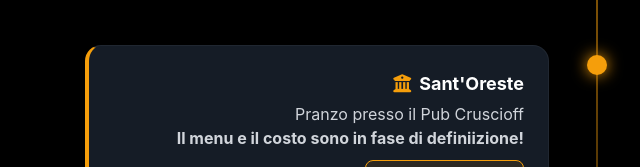
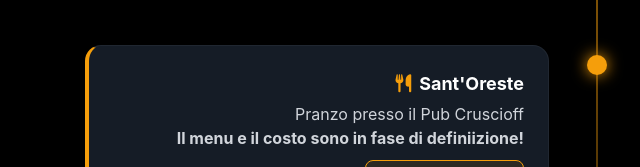
Before and after one commit to sergioanello-del/Free_Bikers_Roma_15_marzo, a plain HTML site: page index.html in a window 1280 px wide. Shown: the part 2416-2583 px from the top of the page, 43-683 px from the left. Drawn offline with nearby package versions, Linux system fonts and the light colour scheme; no server answers.

Commit message:
Add files via upload

```diff
--- a/index.html
+++ b/index.html
@@ -637,7 +637,7 @@
                     <div class="timeline-dot"></div>
                     <div class="pl-12 md:pl-0 md:w-1/2 md:pr-12 md:text-right mb-4 md:mb-0 order-2 md:order-1">
                         <div class="moto-card p-6 rounded-2xl">
-                            <h4 class="text-white font-bold text-lg mb-1"><i class="fa-solid fa-building-columns mr-2 text-amber-500"></i>Sant'Oreste</h4>
+                            <h4 class="text-white font-bold text-lg mb-1"><i class="fa-solid fa-utensils mr-2 text-amber-500"></i>Sant'Oreste</h4>
                             <p class="text-gray-300">Pranzo presso il Pub Cruscioff<br><strong>Il menu e il costo sono in fase di definiizione!</strong></p>
                             <a href="https://maps.app.goo.gl/ovmwaWugZZxSxHdf8" target="_blank" class="map-btn">
                                 <i class="fas fa-location-arrow mr-2"></i> Vai al Pub Cruscioff
```
